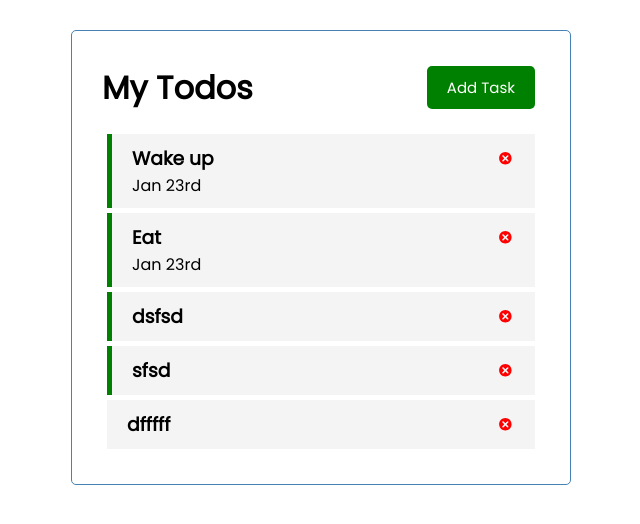
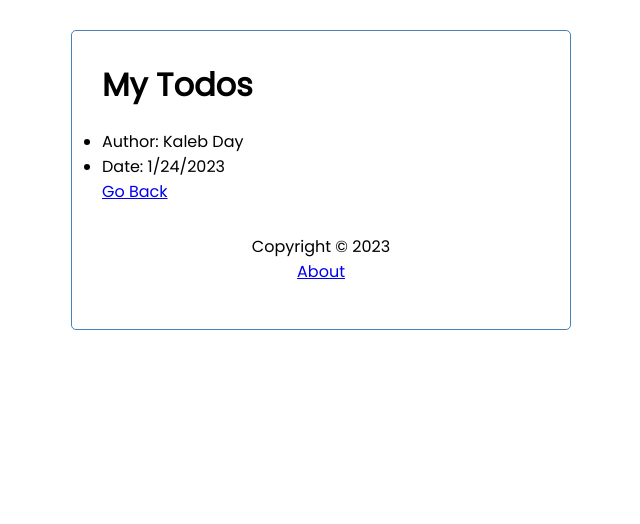
Before and after one commit to YugenFox/react-my-todos-app, a React (Create React App) app: page /about in a window 1280 px wide. Shown: the top 524 px of the page, without its empty margins (319-959 px from the left). Built offline with nearby package versions, Linux system fonts and the light colour scheme; data requests are answered from the project's data file.

Commit message:
Finished Routes & Link - no refresh on page change

```diff
--- a/package.json
+++ b/package.json
@@ -10,6 +10,7 @@
     "react": "^18.2.0",
     "react-dom": "^18.2.0",
     "react-icons": "^4.7.1",
+    "react-router-dom": "^6.7.0",
     "react-scripts": "5.0.1",
     "web-vitals": "^2.1.4"
   },
--- a/src/App.js
+++ b/src/App.js
@@ -1,6 +1,9 @@
 import { useState, useEffect } from "react";
+import { BrowserRouter as Router, Routes, Route } from "react-router-dom";
 import "./index.css";
 import Header from "./components/Header";
+import Footer from "./components/Footer";
+import About from "./components/About";
 import AddTasks from "./components/AddTasks";
 import Tasks from "./components/Tasks";
 
@@ -68,6 +71,8 @@ function App() {
     await fetch(`http://localhost:5000/tasks/${id}`, {
       method: "DELETE",
     });
+
+    //set state with new data
     const data = await fetchTasks();
     setTasks(data);
     // console.log("delete task", id)
@@ -75,38 +80,91 @@ function App() {
   };
 
   //Toggle Reminder on Task - highlight if true
-  const toggleReminder = async(id) => {
+  const toggleReminder = async (id) => {
     //
-    let updTask = await fetchTask(id)
-    updTask = {...updTask, reminder: !updTask.reminder}
+    let updTask = await fetchTask(id);
+    updTask = { ...updTask, reminder: !updTask.reminder };
     //PUT upd reminder task
-    await fetch(`http://localhost:5000/tasks/${id}`,{
-      method: 'PUT',
+    await fetch(`http://localhost:5000/tasks/${id}`, {
+      method: "PUT",
       headers: {
-        'Content-type': "application/json",
+        "Content-type": "application/json",
       },
-      body: JSON.stringify(updTask)
-    })
+      body: JSON.stringify(updTask),
+    });
 
     //set state with new data
-    const data = await fetchTasks()
-    setTasks(data)
+    const data = await fetchTasks();
+    setTasks(data);
     // console.log("toggle reminder on", id)
-  }
+  };
 
   return (
+    <Router>
       <div className="container">
         <Header changeShowAddTask={() => setShowAddTask(!showAddTask)} />
+        <Routes>
+          <Route
+            path="/"
+            element={
+              <>
                 {showAddTask && <AddTasks addTask={addTask} />}
                 {tasks <= 0 ? (
                   <p style={{ color: "steelblue" }}>
                     No more tasks left, maybe add some!
                   </p>
                 ) : (
-        <Tasks tasks={tasks} deleteTask={deleteTask} toggleReminder={toggleReminder}/>
+                  <Tasks
+                    tasks={tasks}
+                    deleteTask={deleteTask}
+                    toggleReminder={toggleReminder}
+                  />
                 )}
+              </>
+            }
+          />
+          <Route path="/about" element={<About />}/>
+        </Routes>
+        <Footer />
       </div>
+    </Router>
   );
 }
 
 export default App;
+
+/*
+return (
+    <Router>
+      <div className="container">
+        <Header
+          onAdd={() => setShowAddTask(!showAddTask)}
+          showAdd={showAddTask}
+        />
+
+        <Routes>
+          <Route
+            path='/'
+            element={
+              <>
+                {showAddTask && <AddTask onAdd={addTask} />}
+                {tasks.length > 0 ? (
+                  <Tasks
+                    tasks={tasks}
+                    onDelete={deleteTask}
+                    onToggle={toggleReminder}
+                  />
+                ) : (
+                  "No tasks left"
+                )}
+              </>
+            }
+          />
+          <Route path='/about' element={<About />}/>
+        </Routes>
+
+        <Footer />
+      </div>
+    </Router>
+  );
+*/
--- /dev/null
+++ b/src/components/About.js
@@ -0,0 +1,16 @@
+import { Link } from 'react-router-dom'
+
+
+const About = () => {
+  return (
+    <div>
+      <ul>
+        <li>Author: Kaleb Day
+        </li>
+        <li>Date: 1/24/2023</li>
+      </ul>
+      <Link to="/">Go Back</Link>
+    </div>
+  )
+}
+export default About
--- /dev/null
+++ b/src/components/Footer.js
@@ -0,0 +1,11 @@
+import { Link } from 'react-router-dom'
+
+const Footer = () => {
+  return (
+    <footer>
+      <p>Copyright &copy; 2023</p>
+      <Link to="/about">About</Link>
+    </footer>
+  )
+}
+export default Footer
--- a/src/components/Header.js
+++ b/src/components/Header.js
@@ -1,11 +1,14 @@
 import PropTypes from 'prop-types'
+import { useLocation } from 'react-router-dom'
 import Button from './Button'
 
 const Header = ({title, changeShowAddTask}) => {
+  let location = useLocation()
+
   return (
     <div className='header'>
       <h1>{title}</h1>
-      <Button text="Add Task" color="green" onAdd={changeShowAddTask}/>
+     {location.pathname === "/" && <Button text="Add Task" color="green" onAdd={changeShowAddTask}/>}
     </div>
   )
 }
```
Also changed, not shown: 1 other file (tests, documents, lock files or other folders). Lines whose indentation alone changed are shown as unchanged.
